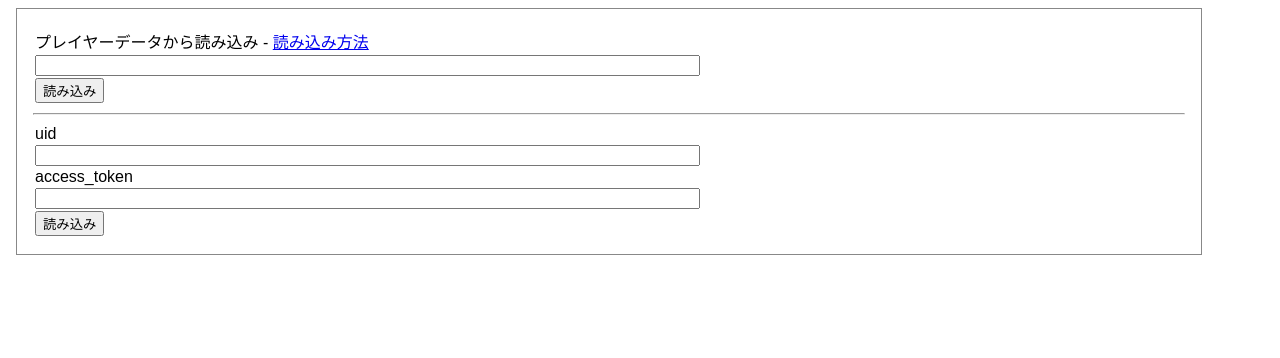
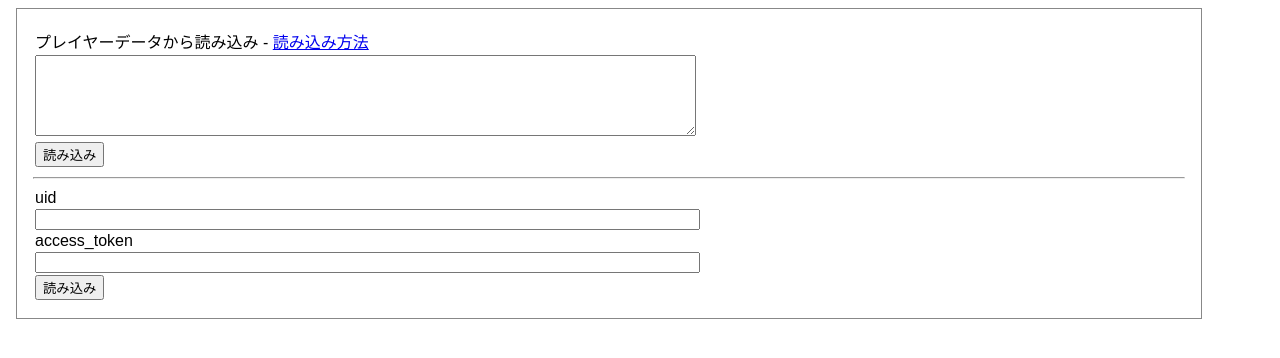
Before and after one commit to df2gh/gacha, a plain HTML site: page index.html in a window 1280 px wide. Drawn offline with Linux system fonts and the light colour scheme.

Commit message:
Fix replace text input with textarea

```diff
--- a/index.html
+++ b/index.html
@@ -19,7 +19,7 @@
   <div class="hidden" id="error" style="color: #f00"></div>
   <table>
     <tr><td>プレイヤーデータから読み込み - <a href="https://exilium.moe/ja/import">読み込み方法</a></td></tr>
-    <tr><td><input type="text" size="80" id="player-data"></td></tr>
+    <tr><td><textarea rows="5" cols="80" id="player-data"></textarea></td></tr>
     <tr><td><input type="button" value="読み込み" id="player-data-button"></td></tr>
   </table>
   <hr>
```
